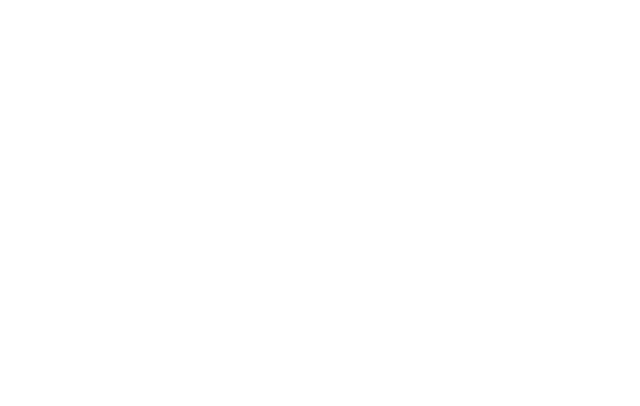
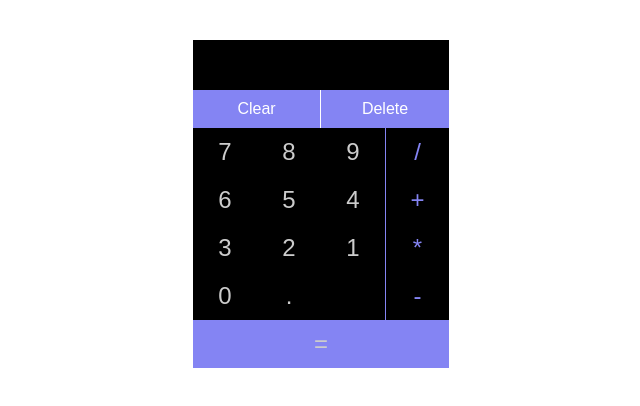
Before and after one commit to Abisola-Morohunfolu/react-mini-projects, a React (Create React App) app: page /calculator in a window 1280 px wide. Shown: the top 406 px of the page, without its empty margins (319-959 px from the left). Built offline with nearby package versions, Linux system fonts and the light colour scheme.

Commit message:
added-components-for-calculator

```diff
--- a/src/App.js
+++ b/src/App.js
@@ -3,6 +3,7 @@
 import { Switch, Route } from 'react-router-dom';
 import Home from './Home';
 import LyricsSearchApp from './components/LyricsSearch/LyricsSearchApp';
+import CalculatorApp from './components/Calculator/CalculatorApp';
 
 function App() {
 	return (
@@ -10,6 +11,7 @@
 			<Switch>
 				<Route exact path="/" component={Home} />
 				<Route exact path="/lyrics-search" component={LyricsSearchApp} />
+				<Route exact path="/calculator" component={CalculatorApp} />
 			</Switch>
 		</div>
 	);
--- a/src/Home.js
+++ b/src/Home.js
@@ -1,7 +1,14 @@
 import React from 'react';
+import { Link } from 'react-router-dom';
 
 const Home = () => {
-	return <div>Welcome</div>;
+	return (
+		<div>
+			Welcome
+			<Link to="/lyrics-search">lyrics</Link>
+			<Link to="/calculator">calculator</Link>
+		</div>
+	);
 };
 
 export default Home;
--- /dev/null
+++ b/src/components/Calculator/Calculator.module.css
@@ -0,0 +1,77 @@
+.Wrapper {
+	display: grid;
+	margin: 4rem auto;
+	max-width: 20%;
+	grid-template-rows: 5rem min-content min-content;
+	grid-template-columns: repeat(4, 1fr);
+}
+
+.Result {
+	background-color: #000;
+	color: rgb(132, 132, 243);
+	font-size: 1.8rem;
+	border: 1px solid #000;
+	grid-row: 1 / 2;
+	grid-column: 1 / -1;
+	display: flex;
+	align-items: flex-end;
+	justify-content: flex-end;
+	padding: 1rem;
+}
+
+.Buttons {
+	background-color: #000;
+	grid-row: 3 / 4;
+	grid-column: 1 / -1;
+	display: grid;
+	grid-template-columns: subgrid;
+	grid-template-rows: repeat(5, 1fr);
+	grid-template-areas:
+		'num7 num8 num9 op-1'
+		'num6 num5 num4 op-2'
+		'num3 num2 num1 op-3'
+		'num0 numdot . op-4'
+		'eval eval eval eval';
+}
+
+.Buttons button,
+.ClearBtn button {
+	background-color: transparent;
+	font-size: 2.4rem;
+	border: none;
+	outline: none;
+	color: #ccc;
+	padding: 1rem;
+	cursor: pointer;
+}
+
+.ClearBtn {
+	display: grid;
+	grid-template-columns: subgrid;
+	grid-column: 1 / -1;
+	background-color: rgb(132, 132, 243);
+	color: #fff;
+}
+
+.ClearBtn .Clear {
+	grid-column: 1 / span 2;
+	grid-row: 1 / 2;
+	color: #fff;
+	border-right: 1px solid #fff;
+	font-size: 1.6rem;
+}
+
+.ClearBtn .Delete {
+	grid-column: 3 / span 2;
+	grid-row: 1 / 2;
+	color: #fff;
+	font-size: 1.6rem;
+}
+
+@media only screen and (max-width: 37.5em) {
+	.Wrapper {
+		width: 100%;
+		grid-template-columns: repeat(4, minmax(5rem, min-content));
+		padding: 1rem;
+	}
+}
--- /dev/null
+++ b/src/components/Calculator/CalculatorApp.js
@@ -0,0 +1,90 @@
+import React, { useState, useEffect } from 'react';
+import CalculatorButton from './CalculatorButton';
+import classes from './Calculator.module.css';
+
+const calcBtns = [
+	{ type: 'number', value: 7 },
+	{ type: 'number', value: 8 },
+	{ type: 'number', value: 9 },
+	{ type: 'number', value: 6 },
+	{ type: 'number', value: 5 },
+	{ type: 'number', value: 4 },
+	{ type: 'number', value: 3 },
+	{ type: 'number', value: 2 },
+	{ type: 'number', value: 1 },
+	{ type: 'number', value: 0 },
+	{ type: 'number', value: '.' },
+	{ type: 'operator', value: '/' },
+	{ type: 'operator', value: '+' },
+	{ type: 'operator', value: '*' },
+	{ type: 'operator', value: '-' },
+	{ type: 'eval', value: '=' }
+];
+
+const CalculatorApp = () => {
+	const [inputData, setInputData] = useState('');
+
+	const inputHandler = event => {
+		setInputData(inputData + event.target.value);
+	};
+
+	const keyPressHandler = event => {
+		if (event.keyCode >= 48 && event.keyCode <= 57) {
+			setInputData(inputData + event.key);
+		} else if (event.keyCode === 13 || event.which === 13) {
+			calculationHandler();
+		}
+	};
+
+	const calculationHandler = () => {
+		if (inputData === '') return;
+		setInputData(
+			String(eval(inputData)).length > 3 && String(eval(inputData)).includes('.')
+				? String(eval(inputData)).toFixed(4)
+				: String(eval(inputData))
+		);
+	};
+
+	const clearInputHandler = () => {
+		setInputData('');
+	};
+
+	const deleteInputHandler = () => {
+		setInputData(inputData.substr(0, inputData.length - 1));
+	};
+
+	useEffect(() => {
+		document.addEventListener('keypress', keyPressHandler);
+
+		return () => {
+			document.removeEventListener('keypress', keyPressHandler);
+		};
+	});
+
+	return (
+		<div className={classes.Wrapper}>
+			<div className={classes.Result}>{inputData}</div>
+			<div className={classes.ClearBtn}>
+				<button className={classes.Clear} onClick={clearInputHandler}>
+					Clear
+				</button>
+				<button className={classes.Delete} onClick={deleteInputHandler}>
+					Delete
+				</button>
+			</div>
+			<div className={classes.Buttons}>
+				{calcBtns.map(btn => (
+					<CalculatorButton
+						type={btn.type}
+						value={btn.value}
+						addInput={inputHandler}
+						evalInput={calculationHandler}
+						key={btn.type + btn.value}
+					/>
+				))}
+			</div>
+		</div>
+	);
+};
+
+export default CalculatorApp;
--- /dev/null
+++ b/src/components/Calculator/CalculatorButton.js
@@ -0,0 +1,44 @@
+import React from 'react';
+import classes from './CalculatorButton.module.css';
+
+const calculatorButton = props => {
+	const { type, value, addInput, evalInput } = props;
+	let btnClass = null;
+
+	//classes for number input
+	if (type === 'number' && value === '.') {
+		btnClass = 'Number_dot';
+	} else if (type === 'number') {
+		btnClass = 'Number_' + value;
+	}
+
+	let inputBtn = null;
+	switch (type) {
+		case 'operator':
+			inputBtn = (
+				<button type="button" className={classes.Operator} value={value} onClick={addInput}>
+					{value}
+				</button>
+			);
+			break;
+		case 'number':
+			inputBtn = (
+				<button type="button" className={classes[btnClass]} value={value} onClick={addInput}>
+					{value}
+				</button>
+			);
+			break;
+		case 'eval':
+			inputBtn = (
+				<button className={classes.Eval} value={value} onClick={evalInput}>
+					{value}
+				</button>
+			);
+			break;
+		default:
+			inputBtn = null;
+	}
+	return inputBtn;
+};
+
+export default calculatorButton;
--- /dev/null
+++ b/src/components/Calculator/CalculatorButton.module.css
@@ -0,0 +1,54 @@
+.Operator {
+	grid-column: 4 / 5;
+	color: rgb(132, 132, 243) !important;
+	border-left: 1px solid rgb(132, 132, 243) !important;
+}
+
+.Number_9 {
+	grid-area: num9;
+}
+
+.Number_8 {
+	grid-area: num8;
+}
+
+.Number_7 {
+	grid-area: num7;
+}
+
+.Number_6 {
+	grid-area: num6;
+}
+
+.Number_5 {
+	grid-area: num5;
+}
+
+.Number_4 {
+	grid-area: num4;
+}
+
+.Number_3 {
+	grid-area: num3;
+}
+
+.Number_2 {
+	grid-area: num2;
+}
+
+.Number_1 {
+	grid-area: num1;
+}
+
+.Number_0 {
+	grid-area: num0;
+}
+
+.Number_dot {
+	grid-area: numdot;
+}
+
+.Eval {
+	grid-area: eval;
+	background-color: rgb(132, 132, 243) !important;
+}
```
